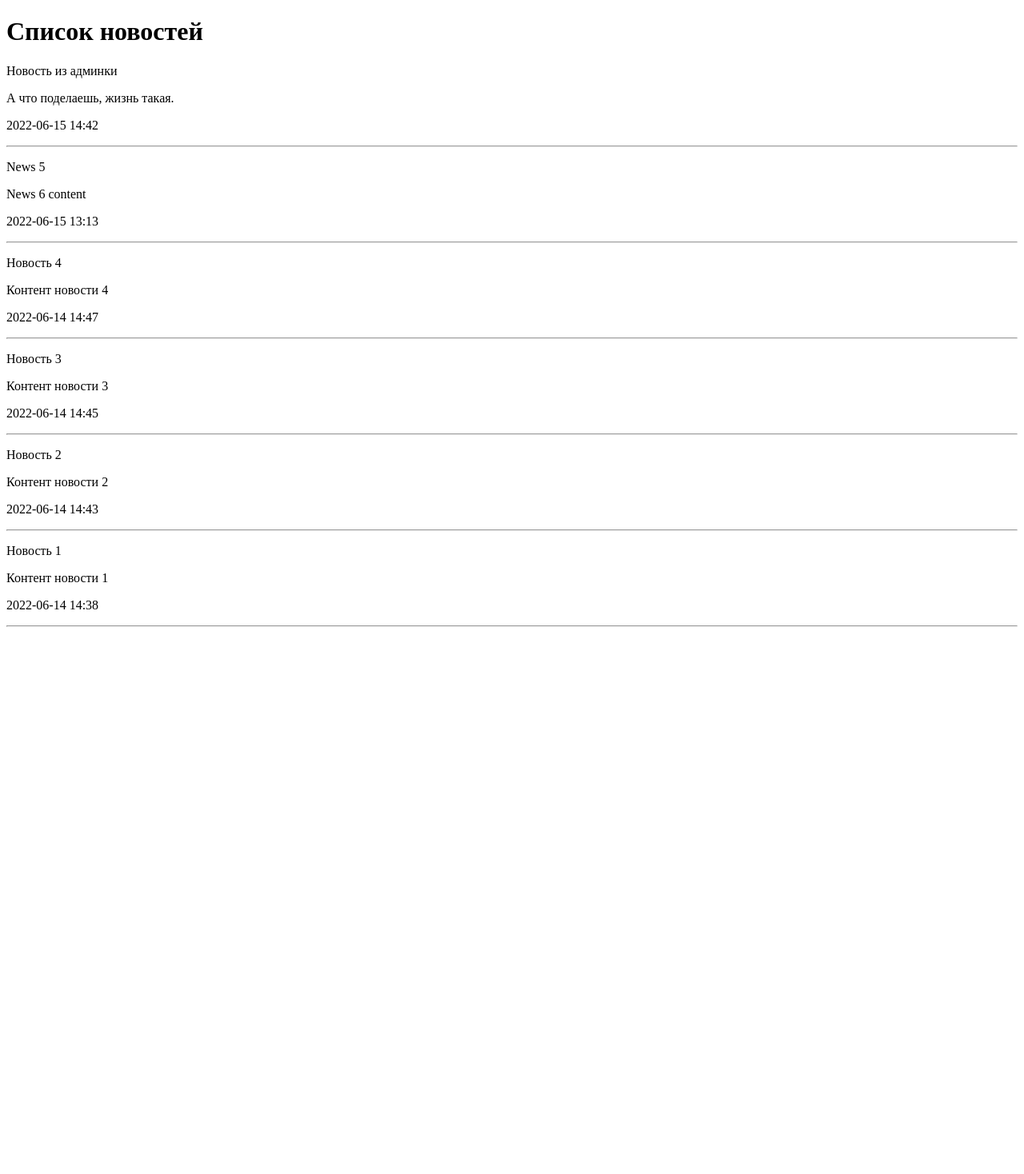
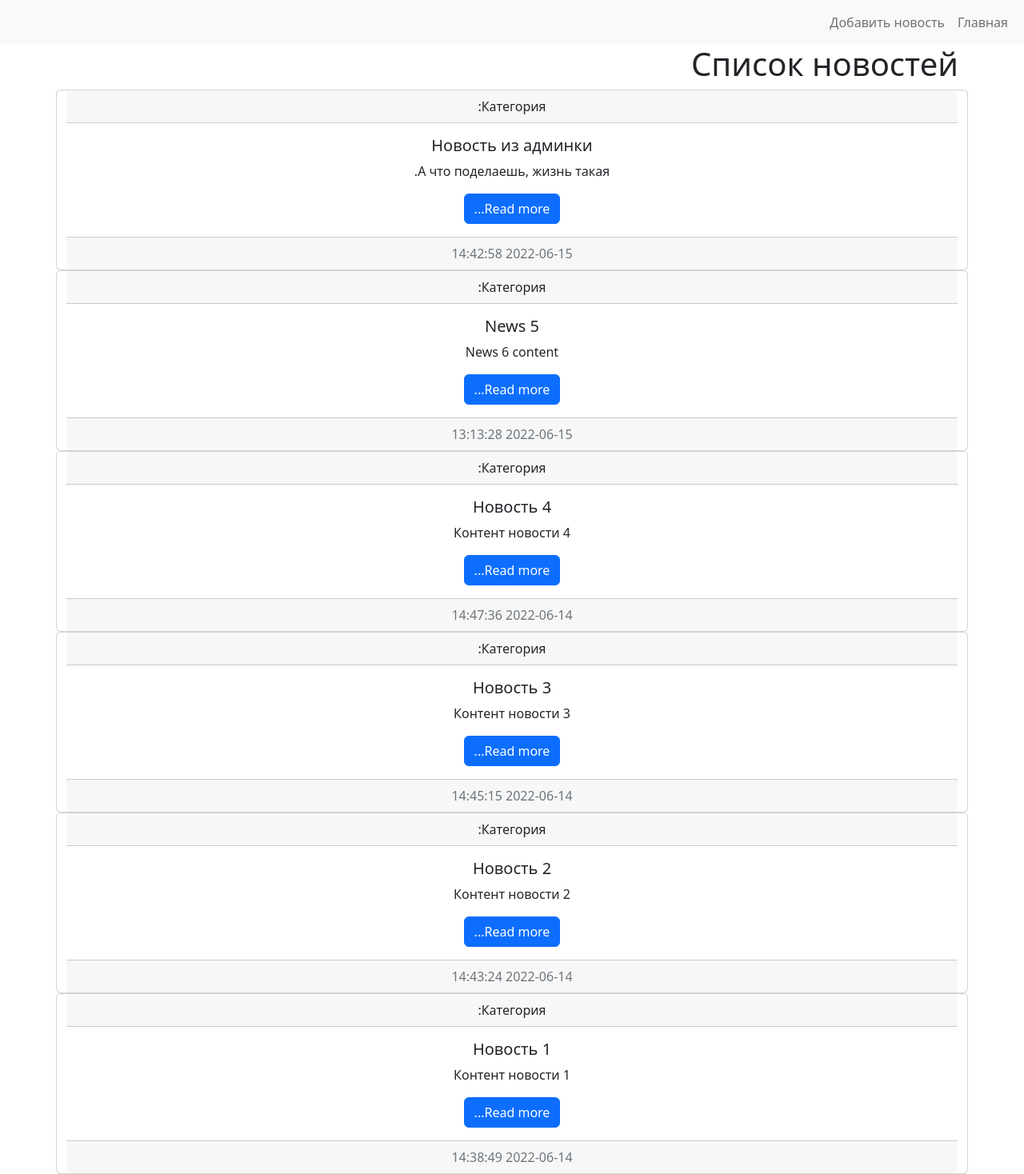
Before and after one commit to czaesar/DjangoLearn, a Django app: page / in a window 1280 px wide. Shown: the whole page at 80% size. Before the commit the page ends 784 px from the top, so only its background shows below. Run offline with Django 4.2, Linux system fonts and the light colour scheme; data comes from the database, SQL or seed files in the repository; parts of the project's set-up code (start-up, migrations or seed data) failed here and were passed over.

Commit message:
i-some-broken-site-there-is-using-bootsrap-and-i-dont-learn-it

```diff
--- a/mysite/news/templates/news/index.html
+++ b/mysite/news/templates/news/index.html
@@ -1,25 +1,52 @@
+<!doctype html>
+<html lang="ar" dir="rtl">
+  <head>
+
+    <meta charset="utf-8">
+    <meta name="viewport" content="width=device-width, initial-scale=1">
 
 
+    <link rel="stylesheet" href="https://cdn.jsdelivr.net/npm/bootstrap@5.2.0-beta1/dist/css/bootstrap.rtl.min.css" integrity="sha384-dc2NSrAXbAkjrdm9IYrX10fQq9SDG6Vjz7nQVKdKcJl3pC+k37e7qJR5MVSCS+wR" crossorigin="anonymous">
+
+    <title>{{ title }}</title>
+  </head>
+  <body>
+    <nav class="navbar navbar-expand-lg bg-light">
+        <div class="container-fluid">
 
 
-<!DOCTYPE html>
-<html lang="en">
-<head>
-    <meta charset="UTF-8">
-    <meta http-equiv="X-UA-Compatible" content="IE=edge">
-    <meta name="viewport" content="width=device-width, initial-scale=1.0">
-    <title>{{ title }}</title>  <!--Переменная из views-->
-</head>
-<body>
-<h1>{{ title }}</h1>
+          <div class="collapse navbar-collapse" id="navbarSupportedContent">
+            <ul class="navbar-nav me-auto mb-2 mb-lg-0">
+              <li class="nav-item">  <a class="nav-link" href="/">Главная</a></li>
+              <li class="nav-item">  <a class="nav-link" href="/">Добавить новость</a></li>
+          </div>
+        </div>
+      </nav>
 
-{% for item in news %}
-    <div>
-        <p>{{ item.title }}</p>
-        <p>{{ item.content }}</p>
-        <p>{{ item.created_at  | date:"Y-m-d H:i" }}</p>
+    <div class="container">
+        <h1>{{ title }}</h1>
+        <div class="row">
+            {% for item in news %}
+            <div class="card text-center">
+                <div class="card-header">
+                  Категория:
+                </div>
+                <div class="card-body">
+                  <h5 class="card-title">{{ item.title }}</h5>
+                  <p class="card-text"> {{ item.content }} </p>
+                  <a href="#" class="btn btn-primary">Read more...</a>
+                </div>
+                <div class="card-footer text-muted">
+                  {{ item.created_at|date:"Y-m-d H:i:s" }}
+                </div>
+              </div>
+            {% endfor %}
+        </div>
     </div>
-    <hr>
-{% endfor %}
-</body>
+
+
+    <script src="https://cdn.jsdelivr.net/npm/bootstrap@5.2.0-beta1/dist/js/bootstrap.bundle.min.js" integrity="sha384-pprn3073KE6tl6bjs2QrFaJGz5/SUsLqktiwsUTF55Jfv3qYSDhgCecCxMW52nD2" crossorigin="anonymous"></script>
+
+
+  </body>
 </html>
```
